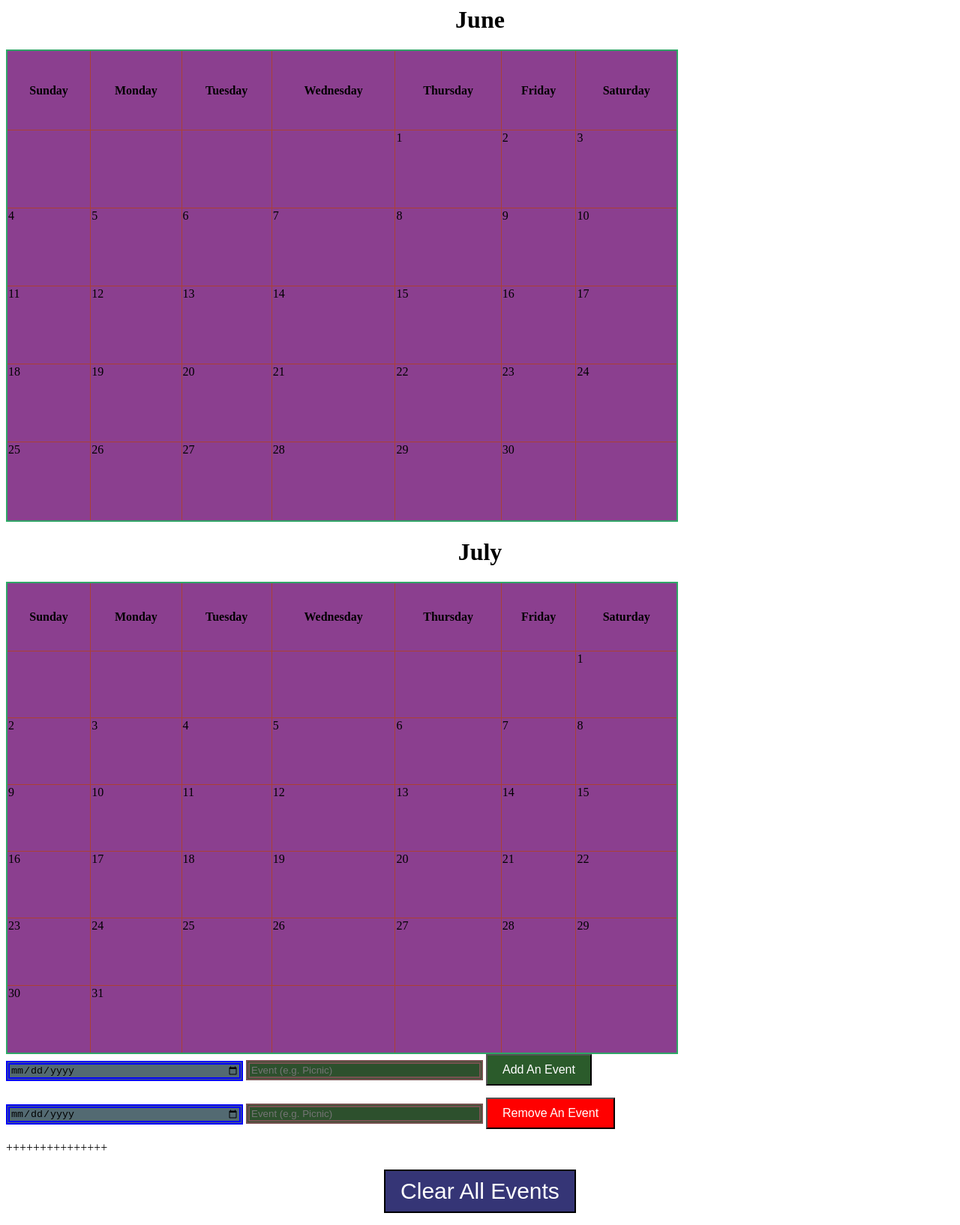
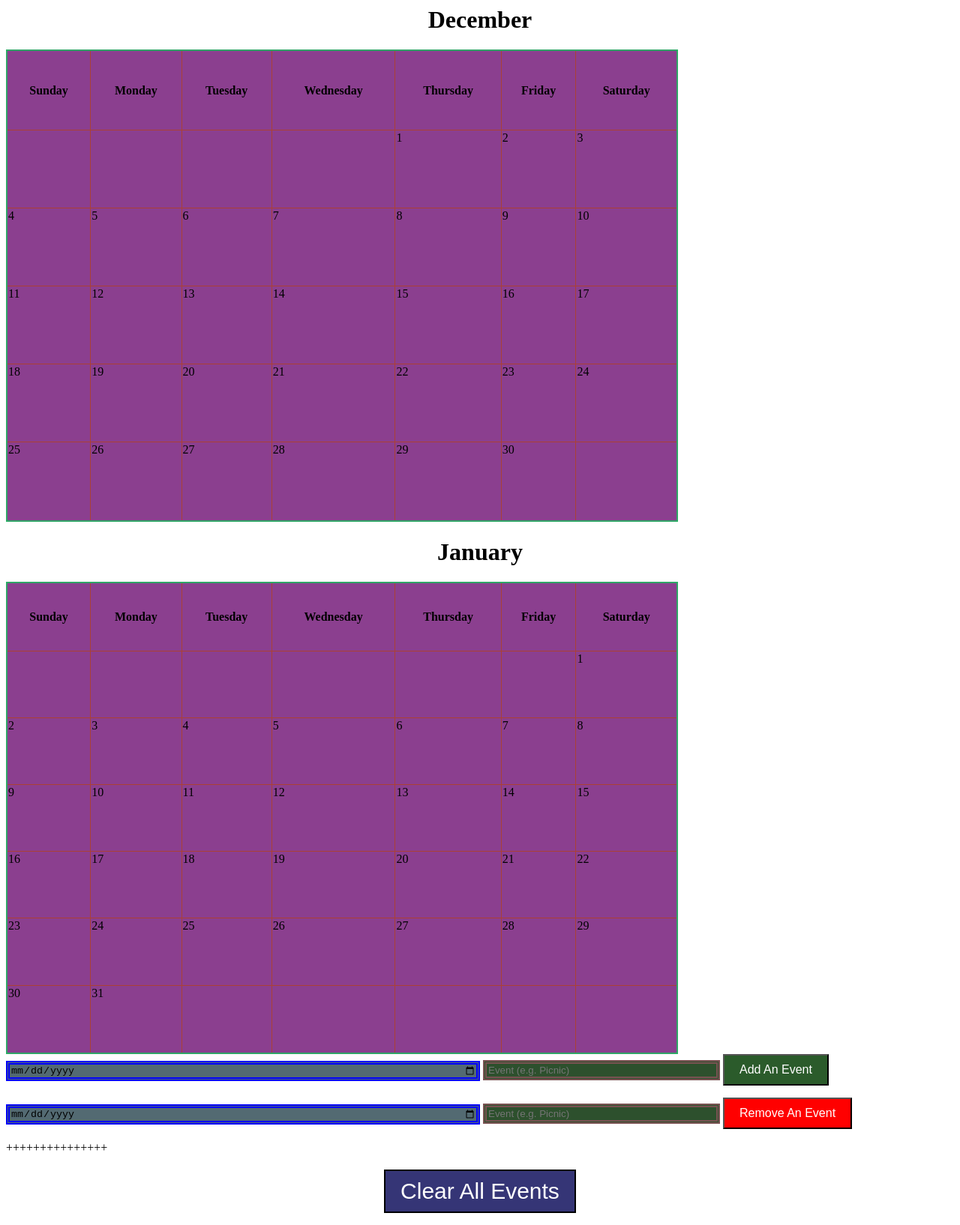
Before and after one commit to Samarthkalanke/Chess_Openings, a Jekyll site: the page Javascpitcheckout.html, which Jekyll copies as it is, in a window 1280 px wide. Shown: the whole page at 75% size. Built offline with Jekyll 4.4.1, drawn with Linux system fonts in a browser that asks for light colours.

Commit message:
osfnofgn

```diff
--- a/Javascpitcheckout.html
+++ b/Javascpitcheckout.html
@@ -17,7 +17,7 @@
       vertical-align: top;
   }
   .width {
-      column-width: 100px;
+      column-width: 200px;
   }
   .month {
     background-color: rgb(69, 25, 60);
@@ -27,7 +27,7 @@
   .day {
     background-color: rgb(83, 106, 114);
     border: 5px double blue;
-    width: 25%;
+    width: 50%;
   }
   .event {
     background-color: rgb(45, 80, 45);
@@ -63,7 +63,7 @@
 </style>
 </head>
 <body>
-<h1 style="text-align: center">June</h1>
+<h1 style="text-align: center">December</h1>
 <table style="text-align: center">
     <tr>
     <div class="width">
@@ -229,7 +229,7 @@
           </td>
     </tr>
 </table>
-<h1 style="text-align: center">July</h1>
+<h1 style="text-align: center">January</h1>
 <table style="text-align: center">
     <tr>
     <div class="width">
```
